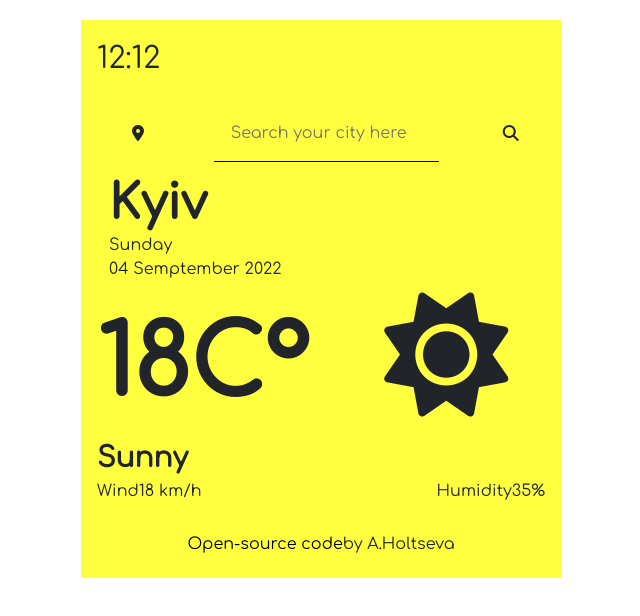
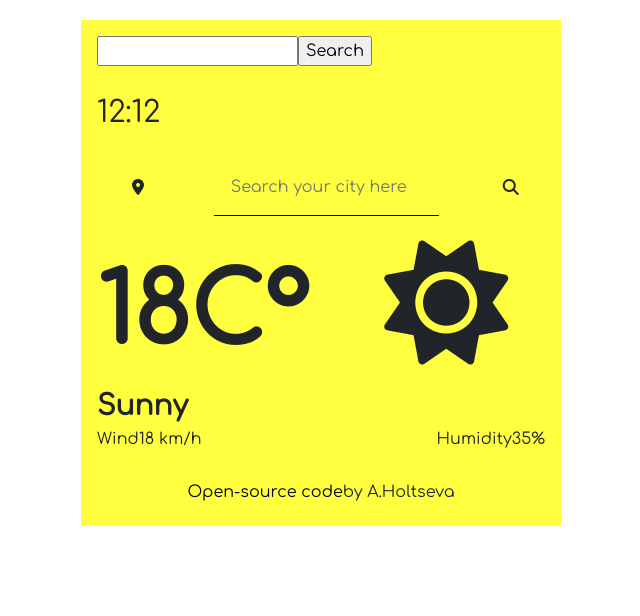
Before and after one commit to zhuzhick/weatherApp_react_2.0, a React (Create React App) app in the folder weather_app/: page / in a window 1280 px wide. Shown: the top 616 px of the page, without its empty margins (319-959 px from the left). Built offline with nearby package versions, Linux system fonts and the light colour scheme.

Commit message:
SearchEngine included

```diff
--- a/weather_app/src/App.js
+++ b/weather_app/src/App.js
@@ -2,12 +2,14 @@ import CurrentTime from "./CurrentTime";
 import SearchForm from "./SearchForm";
 import TodayForecast from "./TodayForecast";
 import Developer from "./Developer";
+import SearchEngine from "./SearchEngine";
 
 import "./App.css";
 
 export default function App() {
 	return (
 		<div className="container colorAppBg" id="weatherApp">
+			<SearchEngine />
 			<CurrentTime />
 			<SearchForm />
 			<TodayForecast />
--- a/weather_app/src/CurrentCity.js
+++ b/weather_app/src/CurrentCity.js
@@ -1,14 +1,14 @@
 import React from "react";
 import "./CurrentCity.css";
 
-export default function CurrentCity() {
+export default function CurrentCity(props) {
 	return (
 		<div className="row">
 			<div className="col-md-12">
 				<div className="cityData">
-					<h1 id="userCity">Kyiv</h1>
-					<p id="currentDay">Sunday</p>
-					<p id="currentDate">04 Semptember 2022</p>
+					<h1 id="userCity">{props.city}</h1>
+					<p id="currentDay">{props.day}</p>
+					<p id="currentDate">{props.time}</p>
 				</div>
 			</div>
 		</div>
--- /dev/null
+++ b/weather_app/src/SearchEngine.js
@@ -0,0 +1,42 @@
+import React, { useState } from "react";
+import axios from "axios";
+import CurrentCity from "./CurrentCity";
+
+export default function Search(props) {
+	let [city, setResult] = useState("");
+	let [temp, setTemp] = useState(null);
+	let [hum, setHum] = useState(null);
+	let [wind, setWind] = useState(null);
+	let [desc, setDesc] = useState("");
+	let [ico, setIco] = useState("");
+
+	let apiWeather = "4cd562128c73941b178c72243d5dc1c8";
+	let urlWeather = `https://api.openweathermap.org/data/2.5/weather?q=${city}&appid=${apiWeather}&units=metric`;
+
+	function showForecast(response) {
+		setTemp(Math.round(response.data.main.temp));
+		setHum(response.data.main.humidity);
+		setWind(response.data.wind.speed);
+		setDesc(response.data.weather[0].description);
+		setIco(response.data.weather[0].icon);
+	}
+
+	function citySearch(event) {
+		setResult(event.target.value);
+	}
+
+	function searchResult(event) {
+		event.preventDefault();
+		axios.get(urlWeather).then(showForecast);
+	}
+
+	return (
+		<form id="weatherForm" onSubmit={searchResult}>
+			<div className="searchField">
+				<input type="search" onChange={citySearch} value={city} />
+				<input type="submit" value="Search" />
+			</div>
+			<CurrentCity city={city} />
+		</form>
+	);
+}
```
